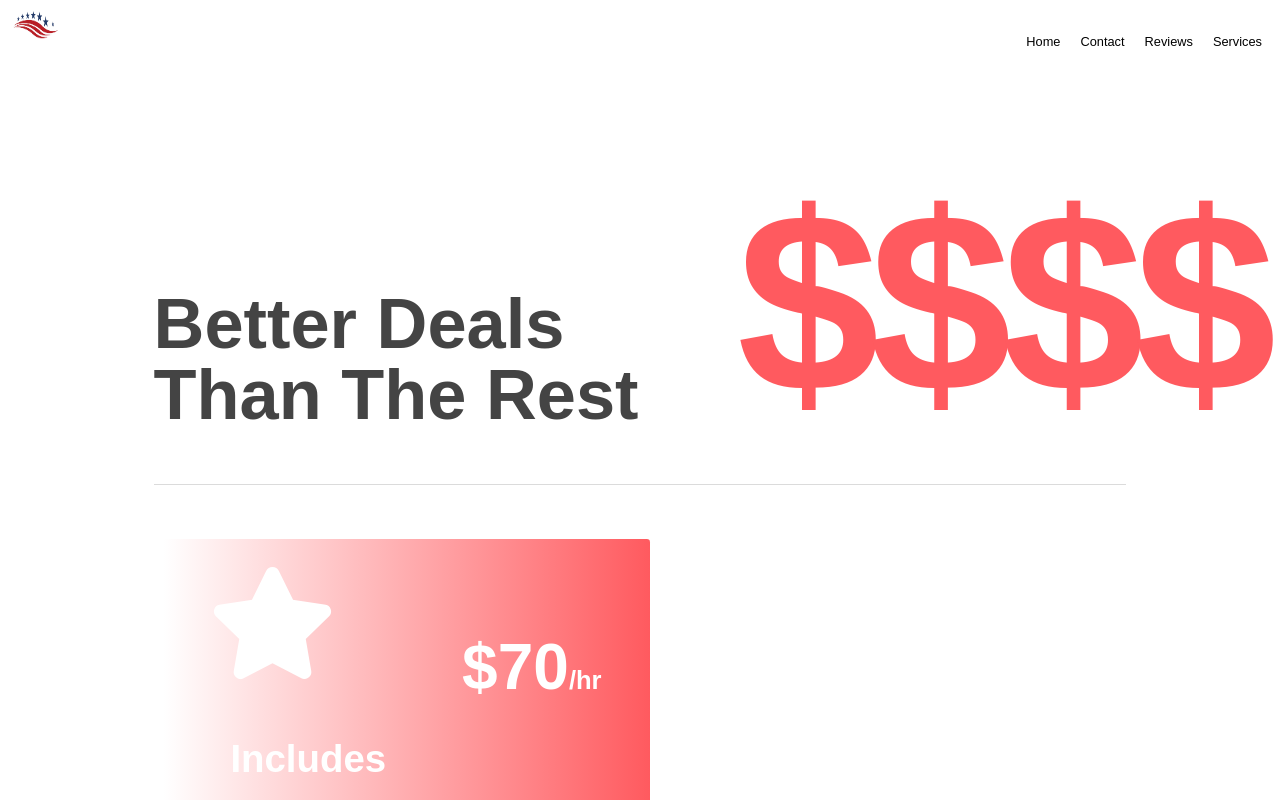
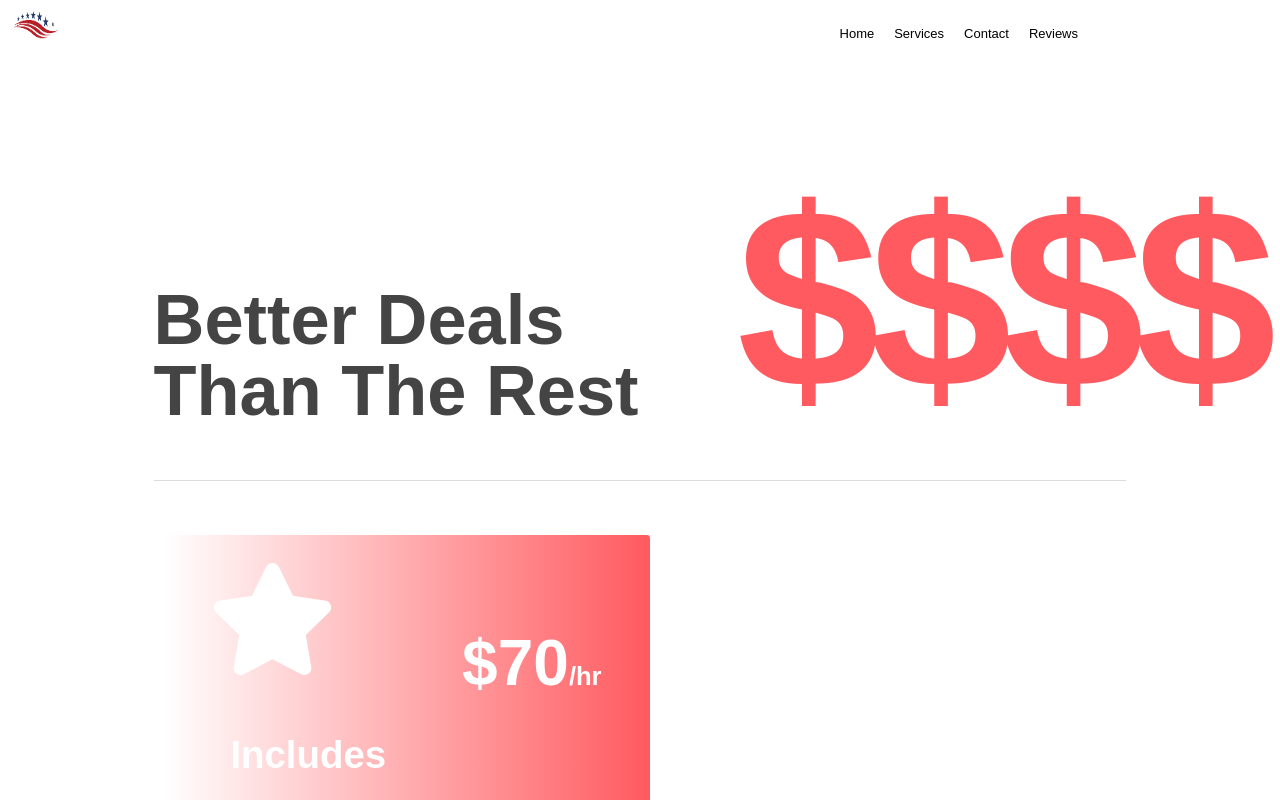
Before and after one commit to ijh5005/starsandstripesdrivingschool, a React (Create React App) app: page /service in a window 1280 px wide. Shown: the top 800 px of the page. Built offline with nearby package versions, Linux system fonts and the light colour scheme; the HTML template or start-up script is replaced by a standard one; a web font is replaced by a local one.

Commit message:
navbar size adjustments

```diff
--- a/src/components/Navbar/index.css
+++ b/src/components/Navbar/index.css
@@ -20,6 +20,7 @@
 .topnav {
     background-color: white;
     overflow: hidden;
+		height: 5em;
 }
 
 .topnav a {
@@ -28,7 +29,7 @@
   text-align: center;
   padding: 14px 16px;
   text-decoration: none;
-  font-size: 1vw;
+  font-size: 13px;
   height: 20px;
   line-height: 20px;
   padding-left:0;
@@ -49,8 +50,5 @@
   float: right;
   font-family: 'Raleway', sans-serif;
   color: #424242;
-  margin:8px;
-
-
-
+  margin-right: 15vw;
 }
--- a/src/components/Navbar/index.js
+++ b/src/components/Navbar/index.js
@@ -1,4 +1,5 @@
 import React from "react";
+import { Link } from "react-router-dom";
 import "./index.css";
 import logo from "./starslogo.png";
 
@@ -7,10 +8,10 @@
     <div className="topnav">
       <a className="active" href="#home"> <img className="logo" src={logo}/></a>
       <div className="linksright">
-        <a href="/">Home</a>
-        <a href="/contact">Contact</a>
-        <a href="/review">Reviews</a>
-        <a href="/service">Services</a>
+        <Link to="/">Home</Link>
+        <Link to="/service">Services</Link>
+        <Link to="/contact">Contact</Link>
+        <Link to="/review">Reviews</Link>
       </div>
     </div>
   </nav>);
```
